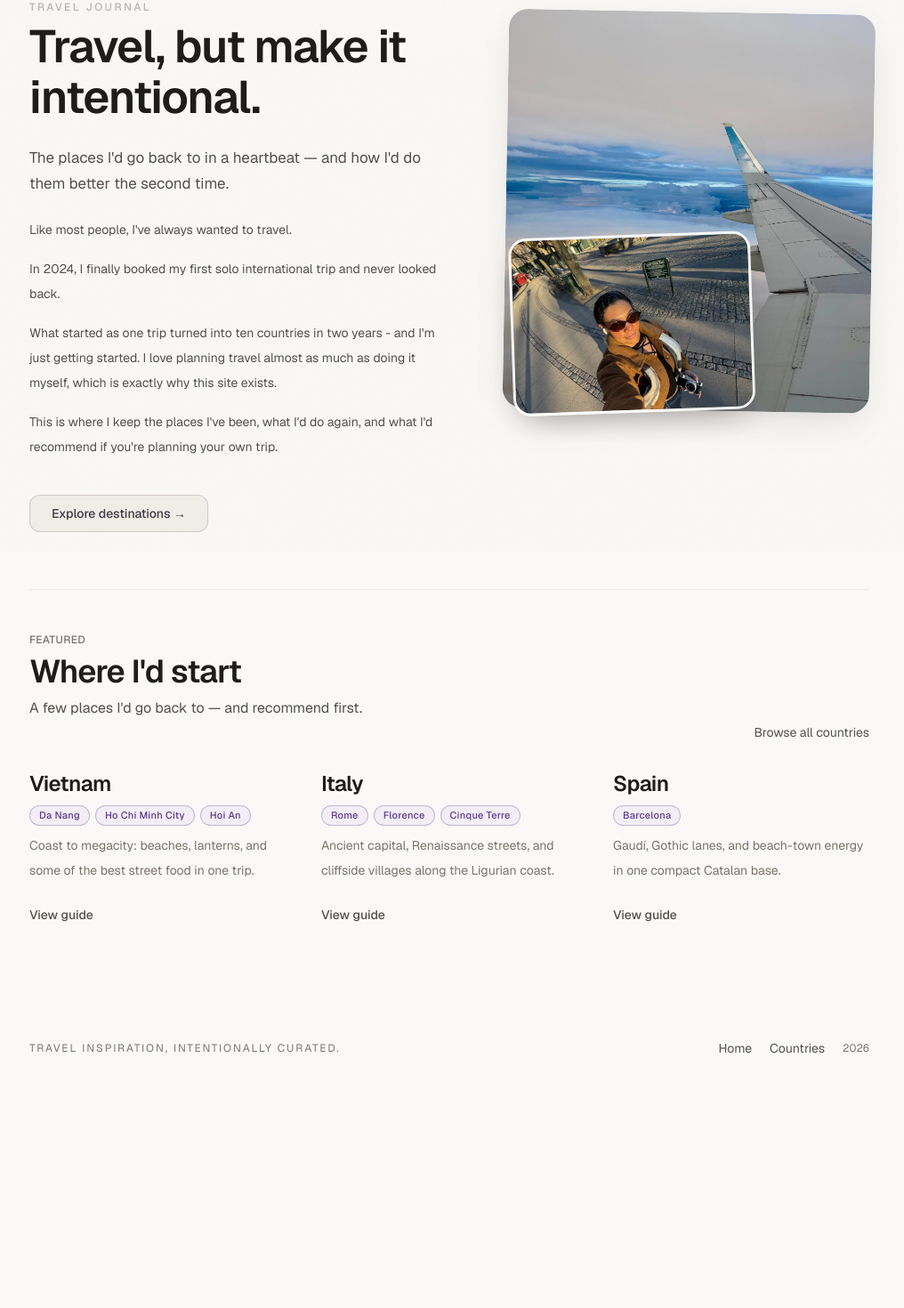
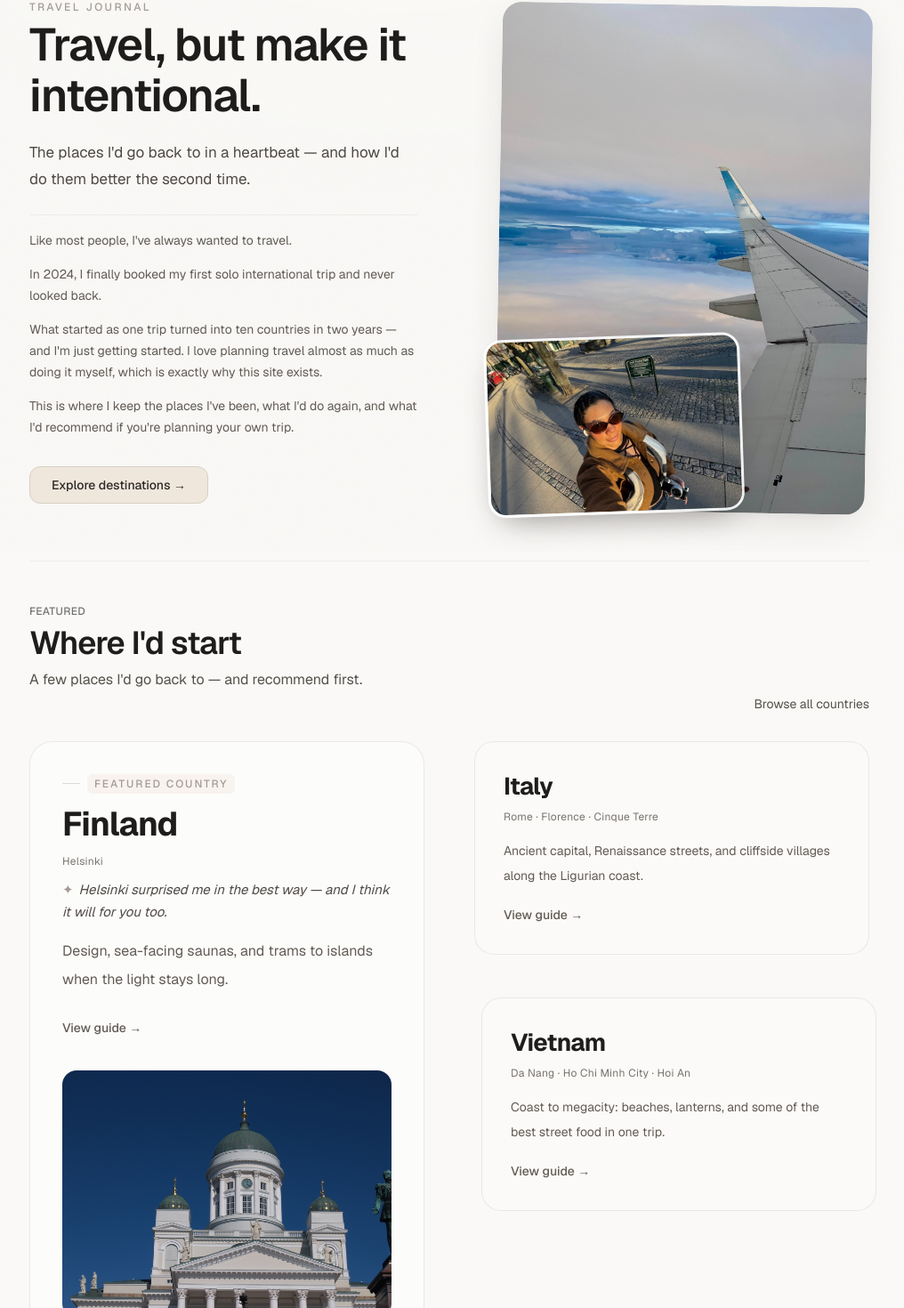
Before and after one commit to taylorbush35/travel-site, a Next.js app: page / in a window 1280 px wide. Shown: the part 180-1650 px from the top of the page at 89% size, without its empty margins (135-1151 px from the left). Before the commit the page ends 1400 px from the top, so only its background shows below. Built offline with nearby package versions, Linux system fonts and the light colour scheme.

Commit message:
Home page updates, airplane

```diff
--- a/app/globals.css
+++ b/app/globals.css
@@ -79,3 +79,21 @@ button:focus-visible {
   background: var(--color-signature-soft);
   color: var(--color-text-primary);
 }
+
+@keyframes flight-path-reveal {
+  to {
+    opacity: 1;
+  }
+}
+
+.flight-path-reveal {
+  opacity: 0;
+  animation: flight-path-reveal 1.35s ease-out forwards;
+}
+
+@media (prefers-reduced-motion: reduce) {
+  .flight-path-reveal {
+    animation: none;
+    opacity: 1;
+  }
+}
--- a/app/layout.tsx
+++ b/app/layout.tsx
@@ -1,5 +1,6 @@
 import type { Metadata } from "next";
 import { Geist, Geist_Mono } from "next/font/google";
+import { FlightPathBackground } from "@/components/layout/flight-path-background";
 import { SiteFooter } from "@/components/layout/site-footer";
 import { SiteHeader } from "@/components/layout/site-header";
 import "./globals.css";
@@ -34,10 +35,15 @@ export default function RootLayout({
       className={`${geistSans.variable} ${geistMono.variable} h-full antialiased`}
     >
       <body className="min-h-full bg-[var(--color-bg)] text-[var(--color-text-primary)]">
-        <div className="flex min-h-full flex-col">
-          <SiteHeader />
-          <main className="flex-1">{children}</main>
-          <SiteFooter />
+        <div className="relative flex min-h-full flex-col">
+          <FlightPathBackground />
+          <div className="relative z-10">
+            <SiteHeader />
+          </div>
+          <main className="relative z-10 flex-1">{children}</main>
+          <div className="relative z-10">
+            <SiteFooter />
+          </div>
         </div>
       </body>
     </html>
--- a/app/page.tsx
+++ b/app/page.tsx
@@ -8,55 +8,58 @@ export default function Home() {
 
   return (
     <div className="mx-auto w-full max-w-5xl px-6 pb-16 pt-20 md:px-10 md:pb-24 md:pt-28 lg:pt-32">
-      <section className="relative isolate grid items-start gap-14 lg:grid-cols-[minmax(0,1.08fr)_minmax(0,0.92fr)] lg:gap-x-12 lg:gap-y-12">
-        <div className="max-w-2xl lg:max-w-none lg:pr-6 lg:pt-1">
-          <p className="text-xs font-medium uppercase tracking-[0.2em] text-neutral-500/50">
+      <section className="relative isolate flex flex-col gap-12 lg:flex-row lg:items-stretch lg:gap-12">
+        <div className="max-w-2xl flex-1 lg:max-w-none lg:pr-6 lg:pt-1">
+          <p className="text-xs font-medium uppercase tracking-[0.2em] text-[#A39B95]">
             TRAVEL JOURNAL
           </p>
-          <h1 className="mt-2 text-4xl font-semibold leading-[1.16] tracking-tight text-[var(--color-text-primary)] md:text-5xl md:leading-[1.14] lg:text-[3.2rem] lg:leading-[1.12]">
+          <h1 className="mt-1.5 text-4xl font-semibold leading-[1.16] tracking-tight text-[#1F1D1B] md:text-5xl md:leading-[1.14] lg:text-[3.2rem] lg:leading-[1.12]">
             Travel, but make it intentional.
           </h1>
-          <p className="mt-6 max-w-xl text-base leading-[1.68] text-[var(--color-text-muted)] md:text-[1.0625rem] md:leading-[1.7]">
+          <p className="mt-5 max-w-xl text-base leading-[1.72] text-[#4F4945] md:text-[1.0625rem] md:leading-[1.76]">
             The places I&apos;d go back to in a heartbeat — and how I&apos;d do
             them better the second time.
           </p>
-          <div className="mt-6 max-w-xl space-y-4">
-            <p className="text-sm leading-7 text-[var(--color-text-muted)]">
+          <div className="mt-6 max-w-xl border-t border-neutral-200/70 pt-4">
+            <div className="space-y-3.5">
+              <p className="text-sm leading-6 text-[#625B55]">
                 Like most people, I&apos;ve always wanted to travel.
               </p>
-            <p className="text-sm leading-7 text-[var(--color-text-muted)]">
+              <p className="text-sm leading-6 text-[#625B55]">
                 In 2024, I finally booked my first solo international trip and
                 never looked back.
               </p>
-            <p className="text-sm leading-7 text-[var(--color-text-muted)]">
-              What started as one trip turned into ten countries in two years -
-              and I&apos;m just getting started. I love planning travel almost
-              as much as doing it myself, which is exactly why this site exists.
+              <p className="text-sm leading-6 text-[#625B55]">
+                What started as one trip turned into ten countries in two years
+                — and I&apos;m just getting started. I love planning travel
+                almost as much as doing it myself, which is exactly why this
+                site exists.
               </p>
-            <p className="text-sm leading-7 text-[var(--color-text-muted)]">
+              <p className="text-sm leading-6 text-[#625B55]">
                 This is where I keep the places I&apos;ve been, what I&apos;d do
                 again, and what I&apos;d recommend if you&apos;re planning your
                 own trip.
               </p>
             </div>
-          <div className="mt-10 flex flex-wrap items-center gap-4">
+          </div>
+          <div className="mt-8 flex flex-wrap items-center gap-4">
             <Link
               href="/countries"
-              className="inline-flex items-center rounded-xl border border-[#5c5466]/22 bg-[#f0ece6] px-6 py-2.5 text-sm font-medium text-[#3f3945] shadow-none transition-all duration-300 ease-out hover:scale-[1.035] hover:border-[#5c5466]/38 hover:bg-[#e4ddd4] hover:text-[#2c272f] active:scale-[1.01] focus-visible:outline focus-visible:outline-2 focus-visible:outline-offset-2 focus-visible:outline-[#5c5466]/45"
+              className="inline-flex items-center rounded-xl border border-[#D8CFC4] bg-[#EFE7DC] px-6 py-2.5 text-sm font-medium text-[#2D2926] shadow-none transition-all duration-300 ease-out hover:scale-[1.035] hover:border-[#c9bcae] hover:bg-[#e5dccf] hover:text-[#2D2926] active:scale-[1.01] focus-visible:outline focus-visible:outline-2 focus-visible:outline-offset-2 focus-visible:outline-[#5c5466]/45"
             >
               Explore destinations →
             </Link>
           </div>
         </div>
 
-        <div className="group relative w-full justify-self-end pb-12 lg:-mr-1 lg:mt-2 lg:pb-0">
-          <div className="relative h-80 w-full max-w-[22rem] origin-[55%_45%] overflow-hidden rounded-[1.35rem] shadow-[0_14px_44px_-12px_rgba(42,38,34,0.16),0_6px_22px_-14px_rgba(42,38,34,0.08)] transition-[transform,box-shadow] duration-500 ease-[cubic-bezier(0.22,1,0.36,1)] [transform:rotate(1deg)_translateY(0.6rem)] group-hover:[transform:rotate(1deg)_translateY(0.15rem)_scale(1.02)] group-hover:shadow-[0_20px_52px_-14px_rgba(42,38,34,0.18),0_8px_28px_-12px_rgba(42,38,34,0.1)] sm:max-w-none md:h-96 lg:ml-auto lg:h-[28rem] lg:max-w-[min(100%,26rem)]">
+        <div className="group relative flex w-full flex-1 items-end pb-12 lg:justify-end lg:pb-0">
+          <div className="relative h-80 w-full max-w-[22rem] origin-[55%_45%] overflow-hidden rounded-[1.35rem] shadow-[0_14px_44px_-12px_rgba(42,38,34,0.16),0_6px_22px_-14px_rgba(42,38,34,0.08)] transition-[transform,box-shadow] duration-500 ease-[cubic-bezier(0.22,1,0.36,1)] [transform:rotate(1deg)_translateY(0.6rem)] group-hover:[transform:rotate(1deg)_translateY(0.15rem)_scale(1.02)] group-hover:shadow-[0_20px_52px_-14px_rgba(42,38,34,0.18),0_8px_28px_-12px_rgba(42,38,34,0.1)] sm:max-w-none md:h-96 lg:h-full lg:max-h-full lg:min-h-[24rem] lg:max-w-[26rem]">
             <Image
               src="/images/header-flight.png"
               alt="View from an airplane window above the clouds"
               fill
               priority
-              className="object-cover"
+              className="h-full w-full object-cover"
               sizes="(min-width: 1024px) 400px, 100vw"
             />
           </div>
--- a/components/home/featured-country-list.tsx
+++ b/components/home/featured-country-list.tsx
@@ -1,5 +1,5 @@
+import Image from "next/image";
 import Link from "next/link";
-import { CountryCityTags } from "@/components/countries/country-city-tags";
 import { Country } from "@/lib/types";
 
 type FeaturedCountryListProps = {
@@ -7,29 +7,101 @@ type FeaturedCountryListProps = {
 };
 
 export function FeaturedCountryList({ countries }: FeaturedCountryListProps) {
-  const curatedCountries = countries.slice(0, 3);
+  const [featuredCountry, ...secondaryCountries] = countries.slice(0, 3);
+  const [italy, vietnam] = secondaryCountries;
+
+  if (!featuredCountry) return null;
 
   return (
-    <ul className="grid gap-10 md:grid-cols-3 md:gap-8 lg:gap-10">
-      {curatedCountries.map((country) => (
-        <li key={country.slug}>
-          <div>
-            <h3 className="mb-2 text-2xl font-semibold tracking-tight text-[var(--color-text-primary)]">
-              {country.name}
-            </h3>
-            <CountryCityTags cities={country.cities} />
-            <p className="mb-6 mt-2 text-sm leading-7 text-[var(--color-text-subtle)]">
-              {country.shortDescription}
-            </p>
-            <Link
-              href={`/countries/${country.slug}`}
-              className="inline-flex text-sm font-medium text-[var(--color-text-muted)] transition-colors hover:text-[var(--color-signature)]"
-            >
-              View guide
-            </Link>
+    <div className="columns-1 gap-0 md:columns-2 md:gap-12 lg:gap-14">
+      <Link
+        href={`/countries/${featuredCountry.slug}`}
+        className="group mb-12 block w-full max-w-2xl break-inside-avoid rounded-[26px] border border-[rgba(31,29,27,0.08)] bg-white/45 p-7 shadow-[0_1px_2px_rgba(31,29,27,0.04)] transition-all duration-300 ease-out hover:-translate-y-0.5 hover:bg-[#f7f5f1] focus-visible:outline focus-visible:outline-2 focus-visible:outline-offset-2 focus-visible:outline-[rgba(31,29,27,0.2)] md:p-9"
+      >
+        <p className="mb-2.5 flex items-center gap-2 text-[12px] font-medium uppercase tracking-[0.16em] text-[#A39B95]">
+          <span
+            className="h-px w-5 shrink-0 bg-[rgba(31,29,27,0.14)]"
+            aria-hidden
+          />
+          <span className="rounded-md bg-[#efe7dc]/40 px-2 py-0.5">
+            Featured country
+          </span>
+        </p>
+        <h3 className="text-[2rem] font-bold leading-tight tracking-tight text-[#1F1D1B] md:text-[2.35rem]">
+          {featuredCountry.name}
+        </h3>
+        <p className="mt-3 text-xs tracking-wide text-[#625B55]/85">
+          {featuredCountry.cities.join(" · ")}
+        </p>
+        <p className="mt-3 max-w-[28rem] text-[0.9375rem] italic leading-relaxed text-[#4F4945]">
+          <span className="mr-1.5 not-italic text-[#A39B95]" aria-hidden>
+            ✦
+          </span>
+          Helsinki surprised me in the best way — and I think it will for you
+          too.
+        </p>
+        <p className="mt-4 text-base leading-8 text-[#625B55]">
+          {featuredCountry.shortDescription}
+        </p>
+        <span className="mt-7 inline-flex text-sm font-medium text-[#625B55] underline-offset-4 decoration-transparent transition-all group-hover:underline">
+          View guide →
+        </span>
+
+        <div className="mt-9 w-full">
+          <div className="relative aspect-[4/3] w-full overflow-hidden rounded-2xl">
+            <Image
+              src="/DE0CA5F3-E35E-4BF5-A077-BBAD236EFF06_1_102_o.jpeg"
+              alt="Helsinki Cathedral from Senate Square"
+              fill
+              className="h-full w-full object-cover"
+              sizes="(min-width: 1024px) 36rem, 100vw"
+            />
           </div>
-        </li>
-      ))}
-    </ul>
+          <p className="mt-2 text-[11px] tracking-wide text-[#625B55]/60">
+            helsinki · 2026
+          </p>
+        </div>
+      </Link>
+
+      {italy ? (
+        <Link
+          href={`/countries/${italy.slug}`}
+          className="group mb-12 block w-full max-w-xl break-inside-avoid rounded-[22px] border border-[rgba(31,29,27,0.08)] bg-[#FBFAF8] p-6 transition-all duration-300 ease-out hover:-translate-y-0.5 hover:bg-[#f6f4ef] focus-visible:outline focus-visible:outline-2 focus-visible:outline-offset-2 focus-visible:outline-[rgba(31,29,27,0.2)] md:p-8"
+        >
+          <h3 className="text-2xl font-bold tracking-tight text-[#1F1D1B] md:text-[1.7rem]">
+            {italy.name}
+          </h3>
+          <p className="mt-2 text-xs tracking-wide text-[#625B55]/85">
+            {italy.cities.join(" · ")}
+          </p>
+          <p className="mt-4 text-sm leading-7 text-[#625B55]">
+            {italy.shortDescription}
+          </p>
+          <span className="mt-5 inline-flex text-sm font-medium text-[#625B55] underline-offset-4 decoration-transparent transition-all group-hover:underline">
+            View guide →
+          </span>
+        </Link>
+      ) : null}
+
+      {vietnam ? (
+        <Link
+          href={`/countries/${vietnam.slug}`}
+          className="group mb-12 block w-full max-w-xl break-inside-avoid rounded-[22px] border border-[rgba(31,29,27,0.08)] bg-[#FBFAF8] p-6 transition-all duration-300 ease-out hover:-translate-y-0.5 hover:bg-[#f6f4ef] focus-visible:outline focus-visible:outline-2 focus-visible:outline-offset-2 focus-visible:outline-[rgba(31,29,27,0.2)] md:translate-x-1 md:p-8 lg:translate-x-2"
+        >
+          <h3 className="text-2xl font-bold tracking-tight text-[#1F1D1B] md:text-[1.7rem]">
+            {vietnam.name}
+          </h3>
+          <p className="mt-2 text-xs tracking-wide text-[#625B55]/85">
+            {vietnam.cities.join(" · ")}
+          </p>
+          <p className="mt-4 text-sm leading-7 text-[#625B55]">
+            {vietnam.shortDescription}
+          </p>
+          <span className="mt-5 inline-flex text-sm font-medium text-[#625B55] underline-offset-4 decoration-transparent transition-all group-hover:underline">
+            View guide →
+          </span>
+        </Link>
+      ) : null}
+    </div>
   );
 }
--- /dev/null
+++ b/components/layout/flight-path-background.tsx
@@ -0,0 +1,72 @@
+/**
+ * Full-page flight route: hero → Finland featured zone → continuation → bottom curl.
+ * Single main path reads as one journey; right ribbon parallels in the margin.
+ */
+export function FlightPathBackground() {
+  const strokeMain = "rgba(31, 29, 27, 0.28)";
+  const strokeAccent = "rgba(31, 29, 27, 0.22)";
+  const planeBody = "rgba(31, 29, 27, 0.30)";
+  const planeWing = "rgba(31, 29, 27, 0.25)";
+
+  const dash = {
+    strokeLinecap: "round" as const,
+    strokeDasharray: "2 6",
+    vectorEffect: "non-scaling-stroke" as const,
+  };
+
+  /* Finland approach: left column, slightly inward toward featured card */
+  const px = 262;
+  const py = 1418;
+
+  /* One continuous path: hero → vertical hero/featured band → Finland → down → bottom sweep */
+  const mainJourney = [
+    "M 44 40",
+    "C 158 108, 278 218, 208 338",
+    "C 128 468, 78 598, 165 758",
+    "C 232 918, 198 1048, 178 1178",
+    "C 152 1310, 175 1372, 218 1402",
+    "C 238 1414, 252 1418, 262 1418",
+    "C 272 1525, 228 1765, 198 2045",
+    "C 168 2445, 248 2785, 392 3025",
+    "C 528 3245, 712 3285, 875 3105",
+    "C 938 2985, 918 2825, 765 2715",
+    "Q 520 2565, 295 2755",
+    "Q 145 2885, 72 2765",
+  ].join(" ");
+
+  return (
+    <div
+      className="flight-path-reveal pointer-events-none absolute inset-0 z-0 hidden min-h-full w-full overflow-visible md:block"
+      aria-hidden
+    >
+      <svg
+        className="absolute inset-0 h-full w-full min-h-full overflow-visible"
+        viewBox="0 0 1000 3600"
+        fill="none"
+        xmlns="http://www.w3.org/2000/svg"
+        preserveAspectRatio="xMidYMin meet"
+      >
+        <path
+          d={mainJourney}
+          stroke={strokeMain}
+          strokeWidth="1.6"
+          {...dash}
+        />
+
+        <g transform={`translate(${px}, ${py}) rotate(17) scale(1.95)`}>
+          <path d="M -8 0 L 18 -3.6 L 18 3.6 Z" fill={planeBody} />
+          <path d="M 0 -1.2 L 12.5 -7.8 L 12.5 7.8 Z" fill={planeWing} />
+        </g>
+
+        <g className="hidden lg:block">
+          <path
+            d="M 938 95 C 895 455, 978 905, 922 1445 C 872 2085, 925 2655, 882 3225 C 858 3420, 775 3520, 655 3465"
+            stroke={strokeAccent}
+            strokeWidth="1.6"
+            {...dash}
+          />
+        </g>
+      </svg>
+    </div>
+  );
+}
--- a/lib/countries.ts
+++ b/lib/countries.ts
@@ -207,7 +207,12 @@ export function getAllCountries(): Country[] {
 }
 
 export function getFeaturedCountries(): Country[] {
-  return countries.filter((country) => country.featured);
+  const featuredOrder = ["finland", "italy", "vietnam"] as const;
+  const featuredBySlug = new Map(countries.map((country) => [country.slug, country]));
+
+  return featuredOrder
+    .map((slug) => featuredBySlug.get(slug))
+    .filter((country): country is Country => Boolean(country));
 }
 
 export function getCountryBySlug(slug: string): Country | undefined {
```
Also changed, not shown: public/DE0CA5F3-E35E-4BF5-A077-BBAD236EFF06_1_102_o.jpeg (added). Lines whose indentation alone changed are shown as unchanged.
